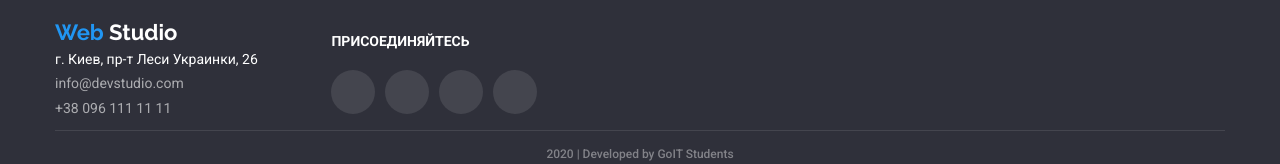
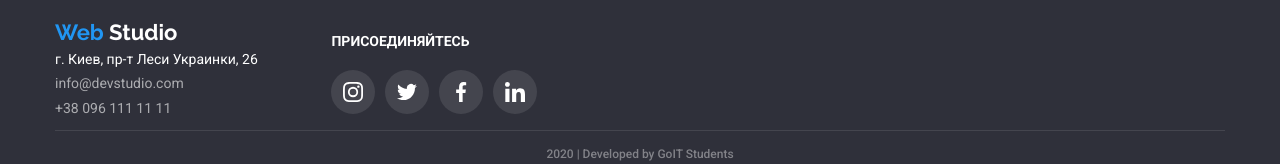
Before and after one commit to MervaM/-goit-markup-hw-04.1, a plain HTML site: page portfolio.html in a window 1280 px wide. Shown: the part 1624-1788 px from the top of the page. Drawn offline with nearby package versions, Linux system fonts and the light colour scheme.

Commit message:
footer portfolio

```diff
--- a/portfolio.html
+++ b/portfolio.html
@@ -247,17 +247,32 @@
           <p class="adress-text">присоединяйтесь</p>
           <ul class="footer-link">
             <li class="footer-item">
-              <a href="" class="footer-picture footer-instagram">
+              <a href="" class="footer-picture">
+                <svg class="footer-icons">
+                  <use href="./images/symbol-defs.svg#icon-footerinstagram"></use>
+                </svg>
               </a>
             </li>
             <li class="footer-item">
-              <a href="" class="footer-picture footer-twitter"></a>
+              <a href="" class="footer-picture">
+                <svg class="footer-icons">
+                  <use href="./images/symbol-defs.svg#icon-footertwitter"></use>
+                </svg>
+              </a>
             </li>
             <li class="footer-item">
-              <a href="" class="footer-picture footer-facebook"></a>
+              <a href="" class="footer-picture">
+                <svg class="footer-icons">
+                  <use href="./images/symbol-defs.svg#icon-footerfacebook"></use>
+                </svg>
+              </a>
             </li>
             <li class="footer-item">
-              <a href="" class="footer-picture footer-linkedin"></a>
+              <a href="" class="footer-picture">
+                <svg class="footer-icons">
+                  <use href="./images/symbol-defs.svg#icon-footerlinkedin"></use>
+                </svg>
+              </a>
             </li>
           </ul>
         </div>
```
